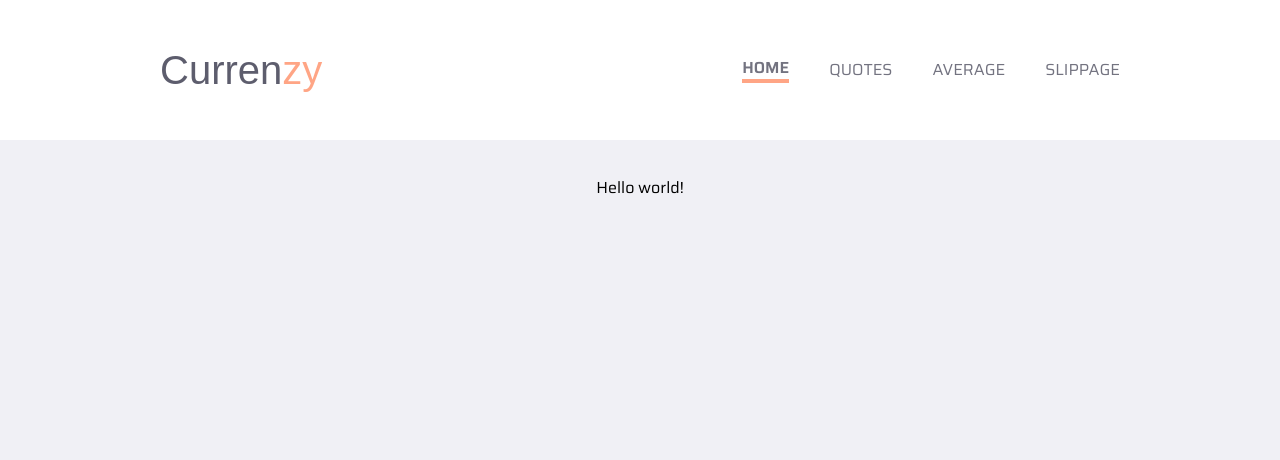
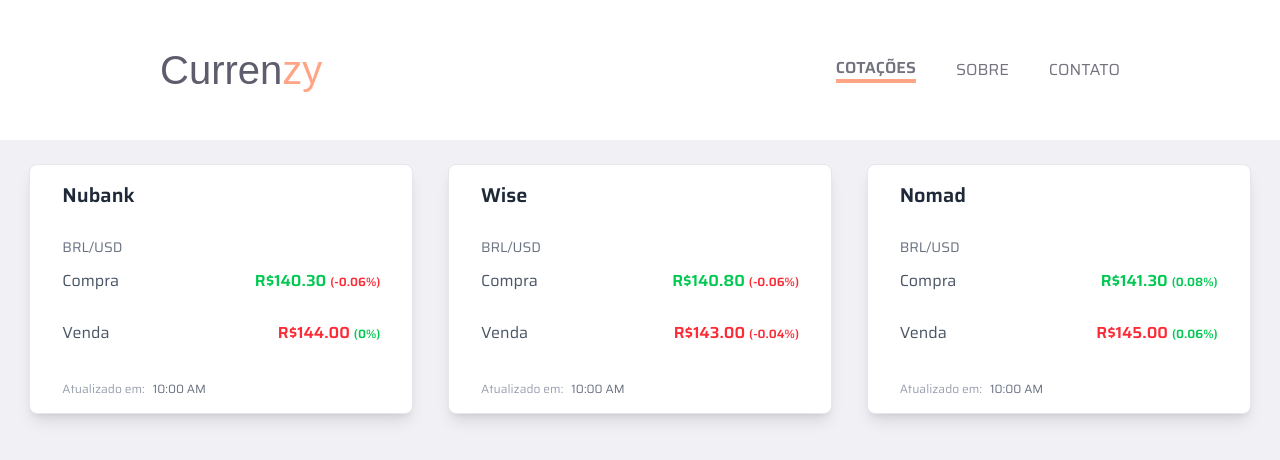
Before and after one commit to jlefilho/full-stack-challenge, a Next.js app in the folder web/: page / in a window 1280 px wide. Shown: the top 460 px of the page. Built offline with nearby package versions, Linux system fonts and the light colour scheme; a web font is replaced by a local one.

Commit message:
chore: create Card component

```diff
--- a/web/src/app/globals.css
+++ b/web/src/app/globals.css
@@ -1,7 +1,6 @@
 @import "tailwindcss";
 
 :root {
-  --border-radius: 12px;
   --logo-color: #5d5d6d;
   --bg-primary: #f0f0f5;
   --text-dark: #737380;
--- a/web/src/app/page.tsx
+++ b/web/src/app/page.tsx
@@ -1,10 +1,56 @@
+import { Card } from "@/components/card";
+
+const quotesMock = [
+  { source: "Nubank", sell_price: 144, buy_price: 140.3 },
+  { source: "Wise", sell_price: 143, buy_price: 140.8 },
+  { source: "Nomad", sell_price: 145, buy_price: 141.3 },
+];
+
+const averageMock = {
+  average_sell_price: 144,
+  average_buy_price: 140.9,
+};
+
+const slippageMock = [
+  { source: "Nubank", sell_price_slippage: 0.0, buy_price_slippage: -0.06 },
+  { source: "Wise", sell_price_slippage: -0.04, buy_price_slippage: -0.06 },
+  { source: "Nomad", sell_price_slippage: 0.06, buy_price_slippage: 0.08 },
+];
+
+function combineData(quotes: any[], average: any, slippage: any[]) {
+  return quotes.map((quote) => {
+    const slippageData = slippage.find((s) => s.source === quote.source);
+
+    return {
+      source: quote.source,
+      buyPrice: quote.buy_price,
+      sellPrice: quote.sell_price,
+      averageBuyPrice: average.average_buy_price,
+      averageSellPrice: average.average_sell_price,
+      buyPriceSlippage: slippageData ? slippageData.buy_price_slippage : 0,
+      sellPriceSlippage: slippageData ? slippageData.sell_price_slippage : 0,
+    };
+  });
+}
+
+const combinedData = combineData(quotesMock, averageMock, slippageMock);
+
 export default function Home() {
   return (
     <main
-      className="flex flex-col items-center px-[160px] py-9 min-h-screen"
+      className="grid grid-cols-1 md:grid-cols-2 lg:grid-cols-3 gap-6 p-6 min-h-screen"
       style={{ backgroundColor: "var(--bg-primary)" }}
     >
-      <div>Hello world!</div>
+      {combinedData.map((data, index) => (
+        <Card
+          key={index}
+          buyPrice={data.buyPrice}
+          sellPrice={data.sellPrice}
+          source={data.source}
+          buyPriceSlippage={data.buyPriceSlippage}
+          sellPriceSlippage={data.sellPriceSlippage}
+        />
+      ))}
     </main>
   );
 }
--- /dev/null
+++ b/web/src/components/card.tsx
@@ -0,0 +1,62 @@
+interface CardProps {
+  source: string;
+  buyPrice: number;
+  sellPrice: number;
+  buyPriceSlippage: number;
+  sellPriceSlippage: number;
+}
+
+export function Card({
+  source,
+  buyPrice,
+  sellPrice,
+  buyPriceSlippage,
+  sellPriceSlippage,
+}: CardProps) {
+  return (
+    <div className="bg-white shadow-lg rounded-lg px-8 py-4 flex flex-col justify-center gap-3 border border-gray-200 hover:shadow-xl transition-all duration-300 ease-in-out min-w-sm mx-auto h-[250px]">
+      <div className="flex items-center">
+        <h3 className="text-xl font-semibold text-gray-800">{source}</h3>
+      </div>
+
+      <div className="flex flex-col gap-3 mt-4">
+        <span className="text-sm text-gray-500">BRL/USD</span>
+
+        <div className="flex justify-between items-center">
+          <div className="flex-1 text-gray-600">Compra</div>
+          <div className="flex-1 text-right text-green-500 font-semibold">
+            R${buyPrice.toFixed(2)}{" "}
+            <span
+              className={`text-xs ${
+                buyPriceSlippage < 0 ? "text-red-500" : "text-green-500"
+              }`}
+            >
+              ({buyPriceSlippage}%)
+            </span>
+          </div>
+        </div>
+
+        <div className="flex justify-between items-center mt-4">
+          <div className="flex-1 text-gray-600">Venda</div>
+          <div className="flex-1 text-right text-red-500 font-semibold">
+            R${sellPrice.toFixed(2)}{" "}
+            <span
+              className={`text-xs ${
+                sellPriceSlippage < 0 ? "text-red-500" : "text-green-500"
+              }`}
+            >
+              ({sellPriceSlippage}%)
+            </span>
+          </div>
+        </div>
+      </div>
+
+      <div className="flex justify-between items-center mt-6">
+        <div className="flex items-center gap-2">
+          <span className="text-xs text-gray-400">Atualizado em:</span>
+          <span className="text-xs text-gray-500">10:00 AM</span>
+        </div>
+      </div>
+    </div>
+  );
+}
--- a/web/src/components/menu-bar.tsx
+++ b/web/src/components/menu-bar.tsx
@@ -1,10 +1,9 @@
 import { MenuItem } from "./menu-item";
 
 const items = [
-  { title: "Home", href: "/", selected: true },
-  { title: "Quotes", href: "/" },
-  { title: "Average", href: "/" },
-  { title: "Slippage", href: "/" },
+  { title: "Cotações", href: "/", selected: true },
+  { title: "Sobre", href: "/about" },
+  { title: "Contato", href: "/contact" },
 ];
 
 export function MenuBar() {
```
